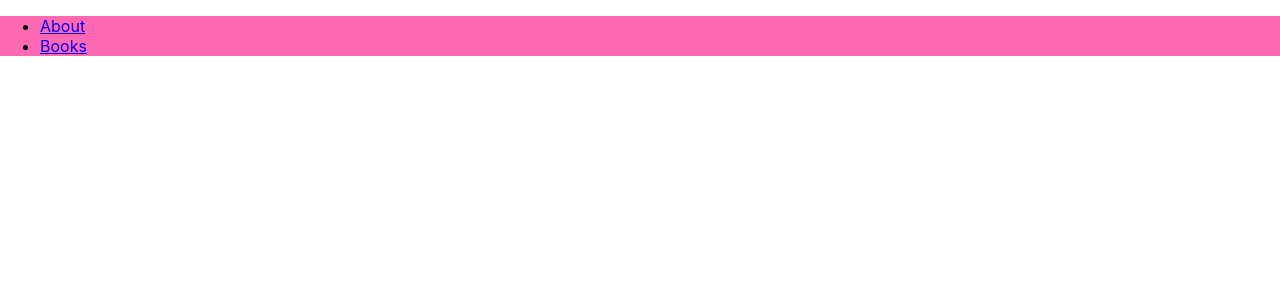
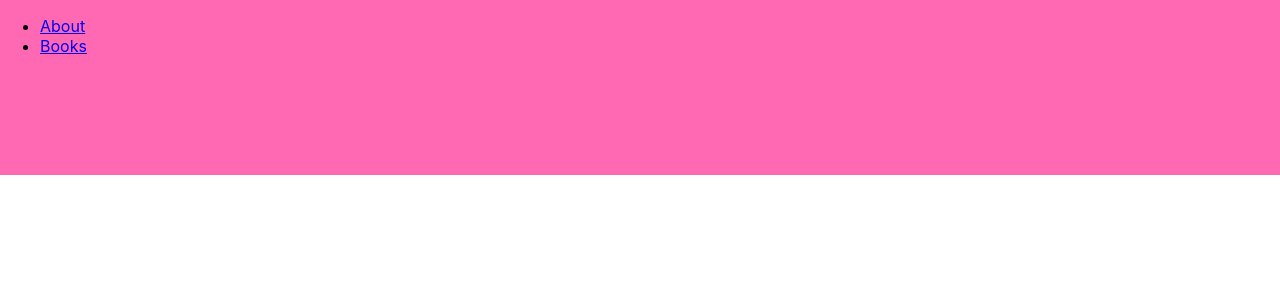
Before and after one commit to javierguerra4/sk-blog, a React (Create React App) app: page / in a window 1280 px wide. Shown: the top 300 px of the page. Built offline with nearby package versions, Linux system fonts and the light colour scheme.

Commit message:
Navbar fixed to the top of the page

```diff
--- a/src/App.css
+++ b/src/App.css
@@ -38,5 +38,8 @@
 } */
 
 .Navbar {
+  position: fixed;
+  width: 100%;
+  height: 175px;
   background-color: hotpink;
 }
```
